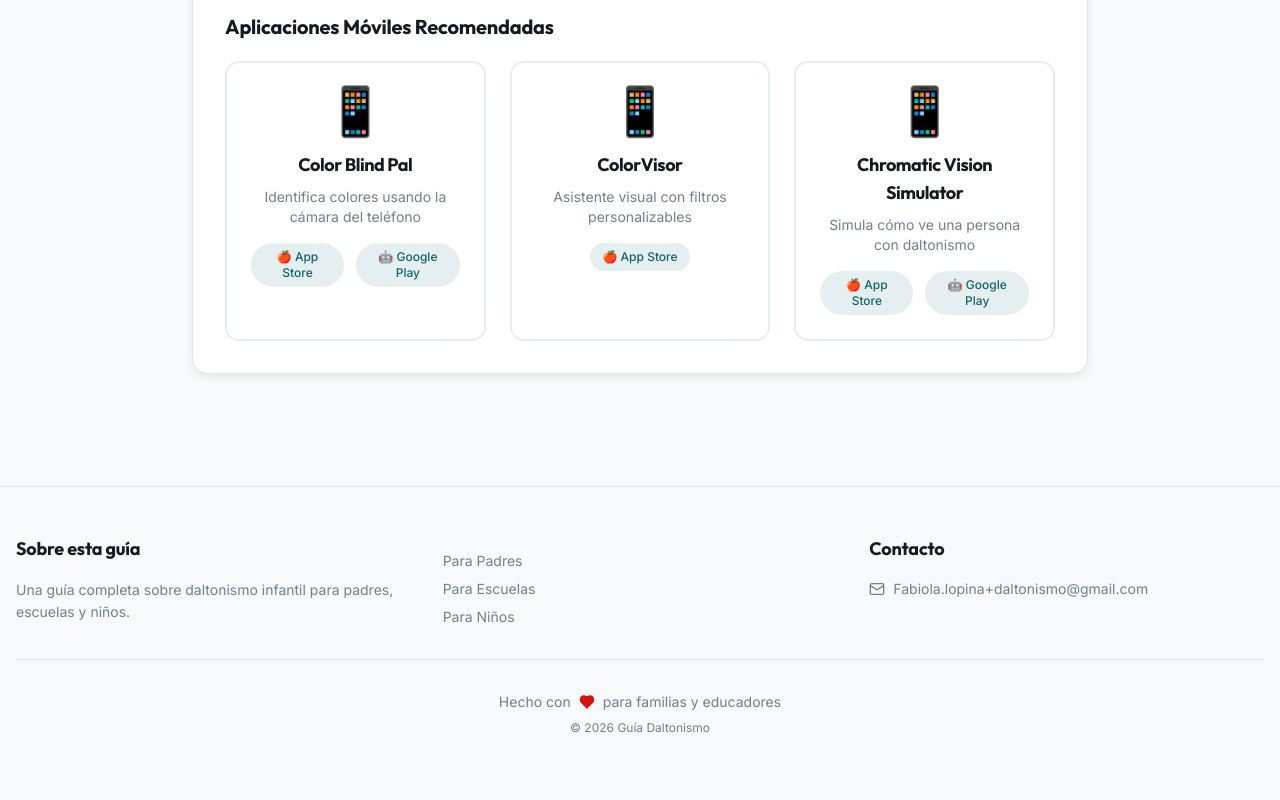
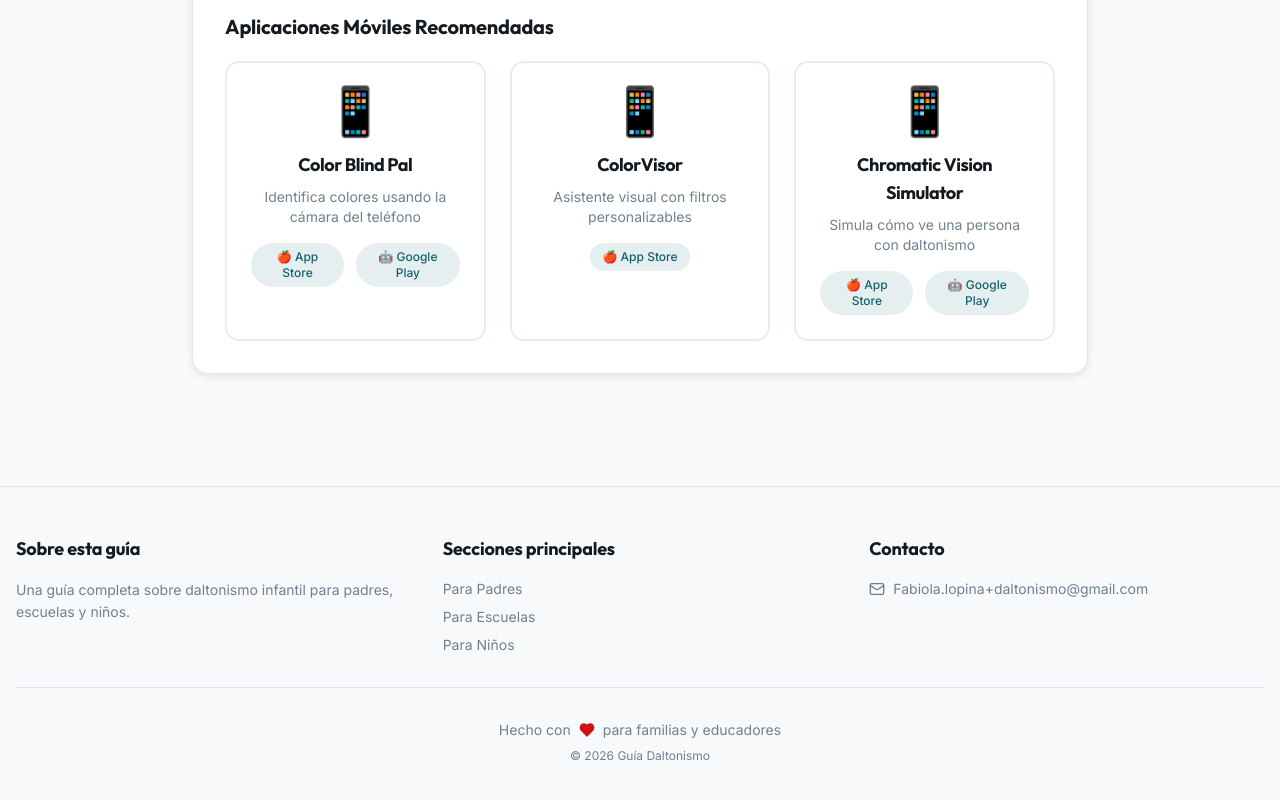
Before and after one commit to fabiolalg/color-vision-stars, a React (Vite) app: page /recursos in a window 1280 px wide. Shown: the part 1763-2563 px from the top of the page. Built offline with nearby package versions, Linux system fonts and the light colour scheme; the HTML template or start-up script is replaced by a standard one.

Commit message:
Clean menu and footer links
Co-authored-by: fabiolalg <101153626+fabiolalg@users.noreply.github.com>

```diff
--- a/src/components/Footer.tsx
+++ b/src/components/Footer.tsx
@@ -39,7 +39,7 @@ const Footer = ({ language }: FooterProps) => {
           </div>
 
           <div>
-            <h3 className="font-bold text-lg mb-4">{t.resources}</h3>
+            <h3 className="text-lg mb-4">{t.sections}</h3>
             <ul className="space-y-2 text-sm">
               <li>
                 <Link to="/para-padres" className="text-muted-foreground hover:text-primary transition-smooth">
--- a/src/pages/Recursos.tsx
+++ b/src/pages/Recursos.tsx
@@ -115,7 +115,7 @@ const Recursos = ({ language }: RecursosProps) => {
           {
             title: "National Eye Institute (NEI)",
             description: "Reliable medical information about color blindness from U.S. government",
-            url: "https://www.nei.nih.gov/learn-about-eye-health/eye-conditions-and-diseases/color-blindness",
+            url: "https://www.nei.nih.gov/eye-health/color-blindness",
           },
           {
             title: "American Academy of Ophthalmology",
```
